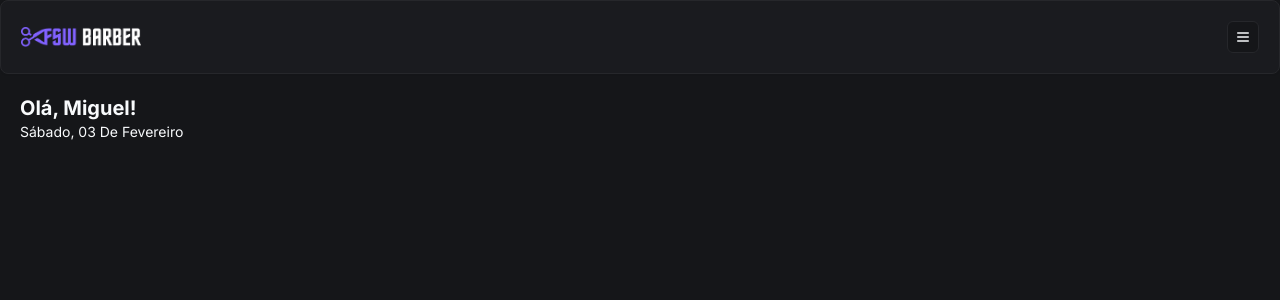
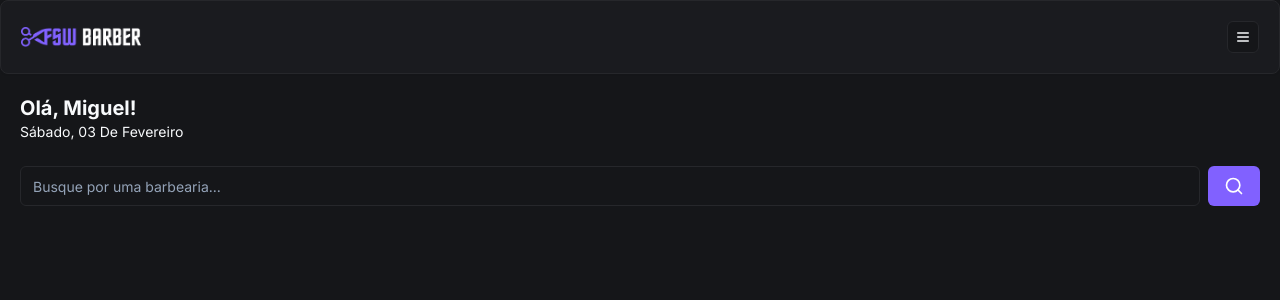
Before and after one commit to ArthurBerto/fullstackweek-barber, a Next.js app: page / in a window 1280 px wide. Shown: the top 300 px of the page. Built offline with nearby package versions, Linux system fonts and the light colour scheme.

Commit message:
feat: add inital search component

```diff
--- /dev/null
+++ b/app/(home)/_components/search.tsx
@@ -0,0 +1,18 @@
+"use-client";
+
+import { Button } from "@/app/_components/ui/button";
+import { Input } from "@/app/_components/ui/input";
+import { SearchIcon } from "lucide-react";
+
+const Search = () => {
+    return (
+        <div className="flex items-center gap-2">
+            <Input placeholder="Busque por uma barbearia..."/>
+            <Button variant={'default'}>
+                <SearchIcon size={20}/>
+            </Button>
+        </div>
+     );
+}
+
+export default Search;
--- a/app/(home)/page.tsx
+++ b/app/(home)/page.tsx
@@ -1,6 +1,7 @@
 import {format} from 'date-fns';
 import Header from "../_components/header";
 import { ptBR } from 'date-fns/locale/pt-BR';
+import Search from './_components/search';
 
 export default function Home() {
   return (
@@ -14,6 +15,10 @@
           })}
         </p>
       </div>
+
+      <div className='px-5 mt-6'>
+          <Search/>
+      </div>
     </div>
   );
 }
--- /dev/null
+++ b/app/_components/ui/input.tsx
@@ -0,0 +1,25 @@
+import * as React from "react"
+
+import { cn } from "@/app/_lib/utils"
+
+export interface InputProps
+  extends React.InputHTMLAttributes<HTMLInputElement> {}
+
+const Input = React.forwardRef<HTMLInputElement, InputProps>(
+  ({ className, type, ...props }, ref) => {
+    return (
+      <input
+        type={type}
+        className={cn(
+          "flex h-10 w-full rounded-md border border-input bg-background px-3 py-2 text-sm ring-offset-background file:border-0 file:bg-transparent file:text-sm file:font-medium placeholder:text-muted-foreground focus-visible:outline-none focus-visible:ring-2 focus-visible:ring-ring focus-visible:ring-offset-2 disabled:cursor-not-allowed disabled:opacity-50",
+          className
+        )}
+        ref={ref}
+        {...props}
+      />
+    )
+  }
+)
+Input.displayName = "Input"
+
+export { Input }
```
